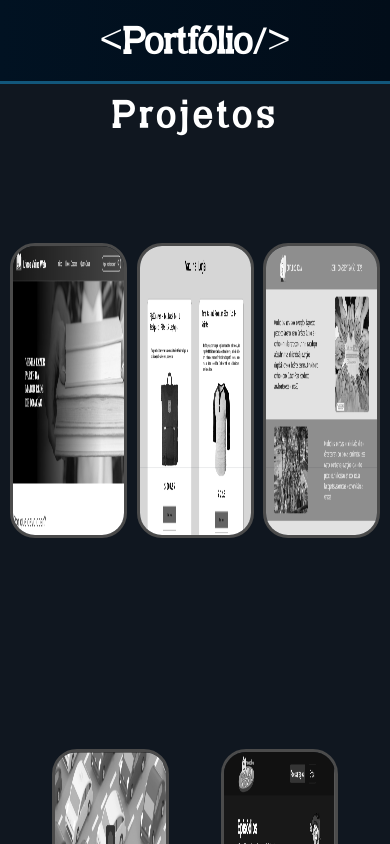
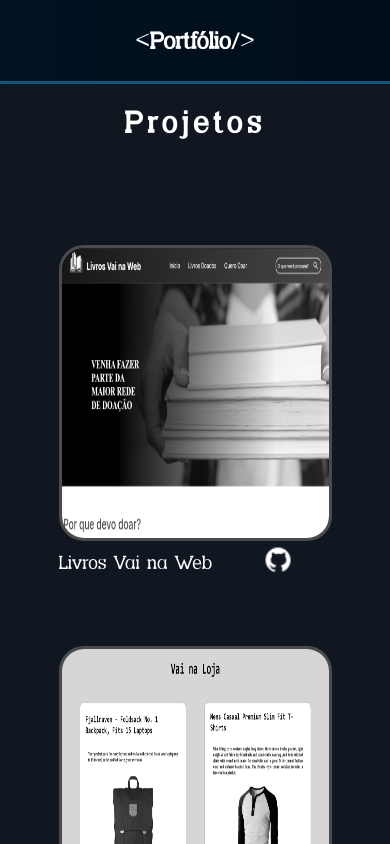
Before and after one commit to Vinny1804/portfolio, a React (Vite) app: page /projetos in a window 390 px wide. Shown: the top 844 px of the page. Built offline with nearby package versions, Linux system fonts and the light colour scheme.

Commit message:
:iphone: Melhorando a responsividade do site para mobile

```diff
--- a/src/components/header/header.module.scss
+++ b/src/components/header/header.module.scss
@@ -21,7 +21,7 @@
 .sectionHeader {
 
     nav {
-        width: 30vw;
+        width: 50vw;
         font-size: 32px;
         ul {
             list-style: none;
@@ -45,3 +45,15 @@
         }
     }
 }
+
+@media (max-width:768px) {
+    .nomePortfolio {
+        font-size: 25px;
+    }
+    .sectionHeader {
+        nav {
+            width: 90vw;
+            font-size: 20px;
+        }
+    }
+}
--- a/src/pages/contatos/contatos.module.scss
+++ b/src/pages/contatos/contatos.module.scss
@@ -21,7 +21,6 @@
         scale: (1.09);
     }
 }
-
 
 .whatsappSection {
     min-height: 71vh;
@@ -152,3 +151,30 @@
     background-color: #0fe3ff;
     transform: scale(1.02);
 }
+
+@media (max-width:768px) {
+    .entreEmContato {
+        padding-top: 5%;
+        height: 15vh;
+        flex-direction: column;
+        h1 {
+            font-size: 25px;
+        }
+        div {
+            width: 60%;
+            padding-top: 5%;
+        }
+        img {
+            width: 55px;
+        }
+    }
+    .titulo {
+        font-size: 40px;
+    }
+    .whatsappSection {
+        button {
+            padding-top: 5%;
+        }
+    }
+
+}
--- a/src/pages/inicio/Inicio.jsx
+++ b/src/pages/inicio/Inicio.jsx
@@ -77,10 +77,10 @@ export default function Inicio() {
 
                 <section className={s.janelaIcones}>
                     <img className={s.iconeJanelaMin} src={minimizarIcon} onClick={minimizarCMD} alt="Icone de minimizar janela" />
-                    <img className={s.iconeJanela} src={maximizarIcon} onClick={maximizarCMD} alt="Icone de maximizar janela" />
-                    <img className={s.iconeJanela} src={fecharIcon} onClick={() => {setTrocarInicio(); setEstilo(s.cmd)}} alt="Icone de fechar janela" />
+                    <img className={s.iconeJanelaMax} src={maximizarIcon} onClick={maximizarCMD} alt="Icone de maximizar janela" />
+                    <img className={s.iconeJanelaFechar} src={fecharIcon} onClick={() => {setTrocarInicio(); setEstilo(s.cmd)}} alt="Icone de fechar janela" />
 
-                    <img className={s.iconeJanela} src={interrogacaoIcon} onClick={() => setEstaAtivo(true)} alt="Icone de um ponto de interrogação"/>
+                    <img className={s.iconeJanelaInterrogacao} src={interrogacaoIcon} onClick={() => setEstaAtivo(true)} alt="Icone de um ponto de interrogação"/>
                     {estaAtivo && modal}
                 </section>
                 </div>
--- a/src/pages/inicio/inicio.module.scss
+++ b/src/pages/inicio/inicio.module.scss
@@ -108,7 +108,7 @@
         justify-content: space-evenly;
         align-items: center;
     }
-    .iconeJanela, .iconeJanelaMin {
+    .iconeJanela, .iconeJanelaMin, .iconeJanelaMax, .iconeJanelaFechar, .iconeJanelaInterrogacao {
         cursor: pointer;
         width: 25px;
         height: 25px;
@@ -221,3 +221,30 @@
     95% { content: "2"; right: 0; }
     100% { content: ""; right: 0; }
 }
+
+@media (max-width:768px) {
+    .main {
+        height: 82vh;
+    }
+    .cmd {
+        width: 95%;
+    }
+    .cmdHeader {
+        font-size: 18px;
+
+        .janelaIcones {
+            width: 50%;
+        }
+        .iconeJanela, .iconeJanelaMin {
+            width: 15px;
+            height: 15px;
+        }
+    }
+    .iconeJanelaMin, .iconeJanelaMax {
+        display: none;
+    }
+    .cmdBody {
+        padding: 2%;
+        font-size: 20px;
+    }
+}
--- a/src/pages/projetos/projetos.module.scss
+++ b/src/pages/projetos/projetos.module.scss
@@ -1,6 +1,6 @@
 .projetosSection {
+    display: flex;
     flex-wrap: wrap;
-    display: flex;
     align-items: center;
     justify-content: space-evenly;
     height: 120vh;
@@ -67,3 +67,37 @@
 .infoIcones:hover {
     scale: (1.2);
 }
+
+@media (max-width:768px) {
+    .projetosSection {
+        flex-wrap: nowrap;
+        flex-direction: column;
+        height: 250vh;
+    }
+    .titulo {
+        padding-top: 5%;
+        font-size: 32px;
+    }
+    .cardDoProjeto{
+        width: 70vw;
+    }
+    .infoProjeto {
+        width: 100%;
+        justify-content: space-between;
+        opacity: 1;
+        clip-path: none;
+        transition: none;
+    }
+    .cardDoProjeto:hover .infoProjeto {
+        animation: none;
+    }
+    .nomeDoProjeto {
+        font-size: 20px;
+        display: flex;
+        align-items: center;
+    }
+    .infoIcones {
+        width: 30px;
+        height: 30px;
+    }
+}
--- a/src/pages/sobre/sobre.module.scss
+++ b/src/pages/sobre/sobre.module.scss
@@ -199,3 +199,23 @@ a {
 .buttonText {
     letter-spacing: 1.5px;
 }
+
+@media (max-width:768px) {
+    .sobreSection {
+        height: 100vh;
+        h1 {
+            font-size: 14px;
+            .nome {
+                font-size: 32px;
+            }
+        }
+        p {
+            width: 90%;
+            font-size: 18px;
+        }
+    }
+    .menu {
+        width: 60%;
+        justify-content: space-between;
+    }
+}
```
